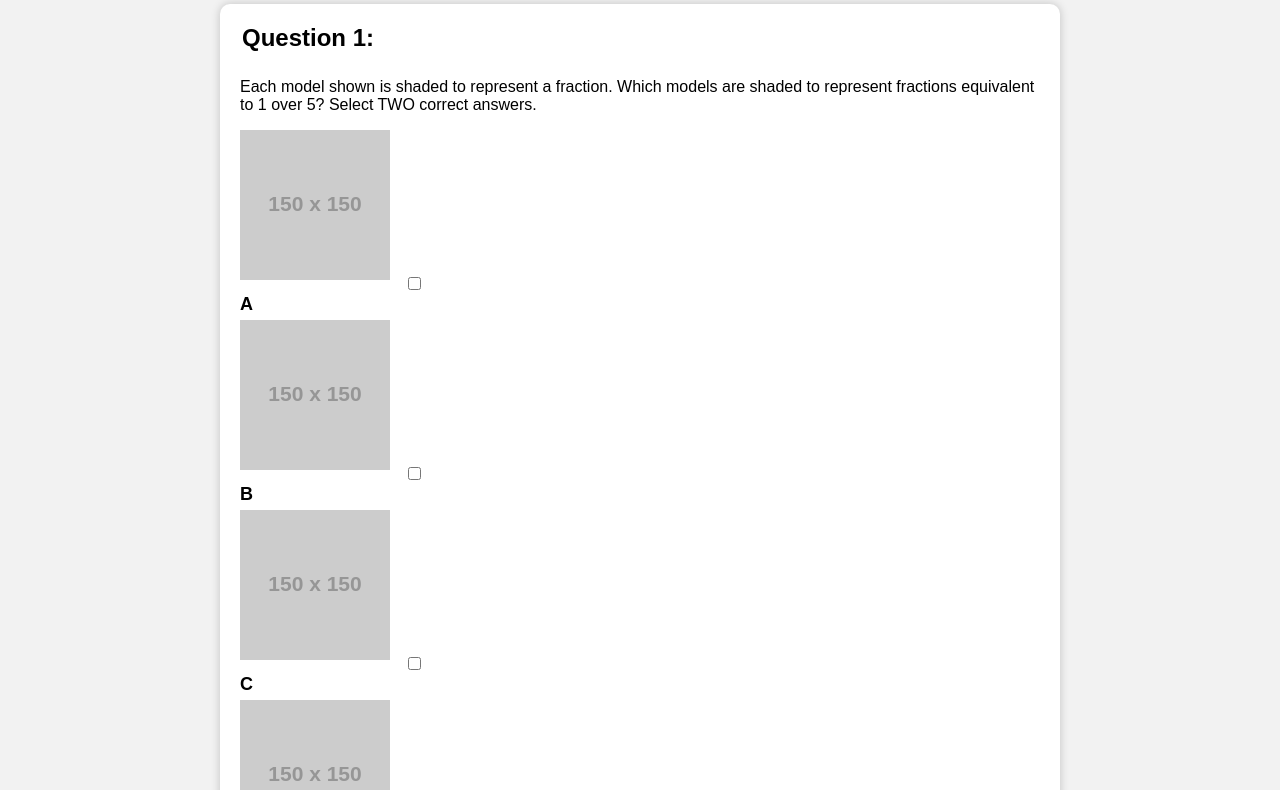
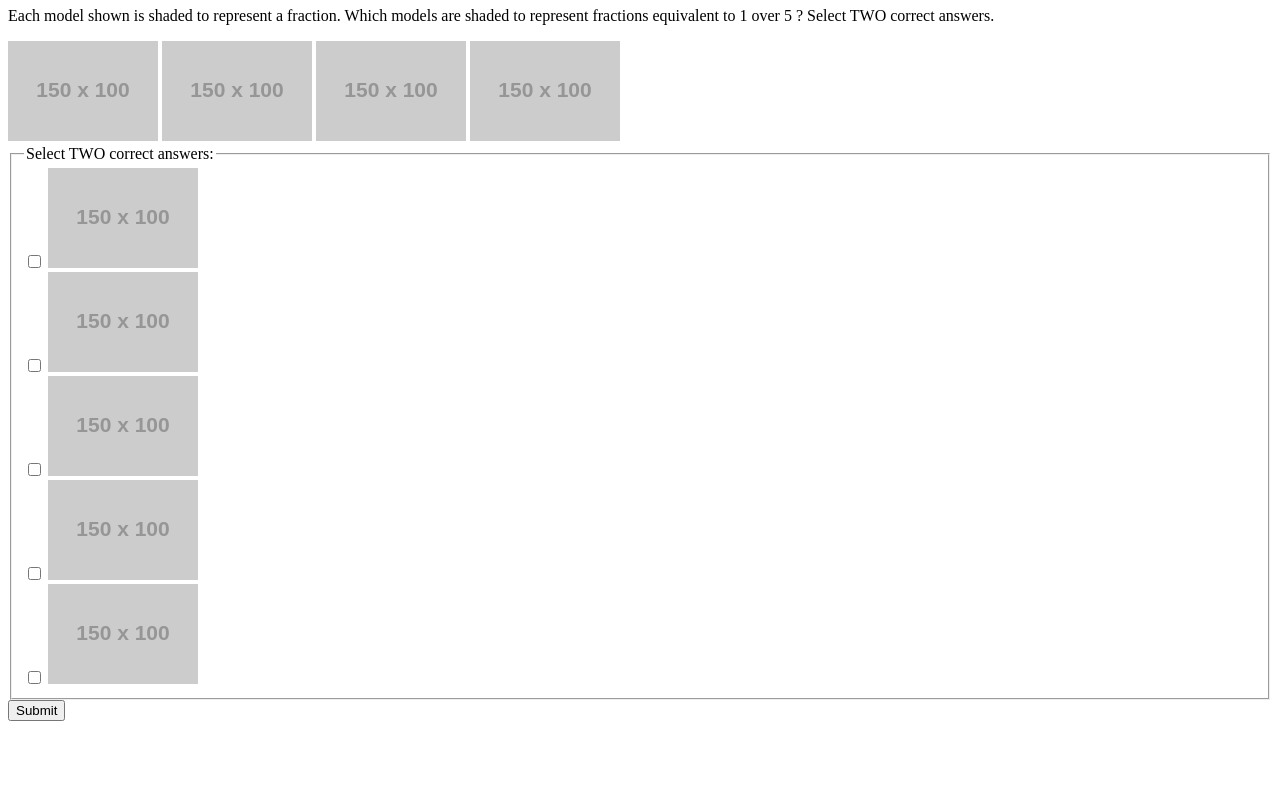
Before and after one commit to AnaTCastilloRivas/Grade3STAARMath, a plain HTML site: page index.html in a window 1280 px wide. Shown: the part 73-863 px from the top of the page. After the commit the page ends 802 px from the top, so only its background shows below. Drawn offline with Linux system fonts and the light colour scheme; placeholder pictures from the web are drawn by us.

Commit message:
Update index.html

```diff
--- a/index.html
+++ b/index.html
@@ -1,91 +1,34 @@
 <!DOCTYPE html>
 <html>
 <head>
-	<title>Math Quiz</title>
+	<title>Equivalent Fractions Quiz</title>
 	<meta charset="UTF-8">
 	<meta name="viewport" content="width=device-width, initial-scale=1.0">
-	<style>
-		body {
-			font-family: Arial, sans-serif;
-			margin: 0;
-			padding: 0;
-			background-color: #f2f2f2;
-		}
-		h1 {
-			text-align: center;
-			margin-top: 20px;
-			margin-bottom: 20px;
-		}
-		form {
-			max-width: 800px;
-			margin: 0 auto;
-			background-color: white;
-			padding: 20px;
-			border-radius: 10px;
-			box-shadow: 0 0 10px rgba(0,0,0,0.2);
-		}
-		fieldset {
-			border: none;
-			padding: 0;
-			margin: 0;
-		}
-		legend {
-			font-size: 24px;
-			font-weight: bold;
-			margin-bottom: 10px;
-		}
-		label {
-			display: block;
-			font-size: 18px;
-			font-weight: bold;
-			margin-bottom: 5px;
-		}
-		input[type="radio"] {
-			margin-right: 5px;
-		}
-		input[type="submit"] {
-			background-color: #4CAF50;
-			color: white;
-			font-size: 20px;
-			font-weight: bold;
-			border: none;
-			border-radius: 5px;
-			padding: 10px;
-			cursor: pointer;
-			margin-top: 20px;
-			margin-bottom: 20px;
-		}
-		img {
-			width: 150px;
-			height: 150px;
-			margin-right: 10px;
-			margin-bottom: 10px;
-		}
-		.correct {
-			color: green;
-			font-weight: bold;
-		}
-		.incorrect {
-			color: red;
-			font-weight: bold;
-		}
-	</style>
 </head>
 <body>
-	<h1>Math Quiz</h1>
+	<h1>Equivalent Fractions Quiz</h1>
+	<p>Each model shown is shaded to represent a fraction. Which models are shaded to represent fractions equivalent to 1 over 5 ? Select TWO correct answers.</p>
+	<div>
+		<img src="https://dummyimage.com/150x100/ffcccc/000000.png&text=1/5" alt="1/5" />
+		<img src="https://dummyimage.com/150x100/ccccff/000000.png&text=2/5" alt="2/5" />
+		<img src="https://dummyimage.com/150x100/99ff99/000000.png&text=3/5" alt="3/5" />
+		<img src="https://dummyimage.com/150x100/ffcc99/000000.png&text=4/5" alt="4/5" />
+	</div>
 	<form>
 		<fieldset>
-			<legend>Question 1:</legend>
-			<p>Each model shown is shaded to represent a fraction. Which models are shaded to represent fractions equivalent to 1 over 5? Select TWO correct answers.</p>
-			<div>
-				<img src="https://dummyimage.com/150x150/000/fff&text=1/5" alt="1/5">
-				<input type="checkbox" id="a" name="q1" value="a">
-				<label for="a">A</label>
-				<img src="https://dummyimage.com/150x150/000/fff&text=2/5" alt="2/5">
-				<input type="checkbox" id="b" name="q1" value="b">
-				<label for="b">B</label>
-				<img src="https://dummyimage.com/150x150/000/fff&text=3/5" alt="3/5">
-				<input type="checkbox" id="c" name="q1" value="c">
-				<label for="c">C</label>
-				<img src="https://dummyimage.com/150x150/000/fff&text=4/5" alt="4/5">
-				<input type="checkbox" id="d
+			<legend>Select TWO correct answers:</legend>
+			<input type="checkbox" id="option1" name="option1" value="option1">
+			<label for="option1"><img src="https://dummyimage.com/150x100/ffcccc/000000.png&text=Option+1" alt="Option 1" /></label><br>
+			<input type="checkbox" id="option2" name="option2" value="option2">
+			<label for="option2"><img src="https://dummyimage.com/150x100/ccccff/000000.png&text=Option+2" alt="Option 2" /></label><br>
+			<input type="checkbox" id="option3" name="option3" value="option3">
+			<label for="option3"><img src="https://dummyimage.com/150x100/99ff99/000000.png&text=Option+3" alt="Option 3" /></label><br>
+			<input type="checkbox" id="option4" name="option4" value="option4">
+			<label for="option4"><img src="https://dummyimage.com/150x100/ffcc99/000000.png&text=Option+4" alt="Option 4" /></label><br>
+			<input type="checkbox" id="option5" name="option5" value="option5">
+			<label for="option5"><img src="https://dummyimage.com/150x100/ffffcc/000000.png&text=Option+5" alt="Option 5" /></label><br>
+		</fieldset>
+		<input type="submit" value="Submit">
+	</form>
+</body>
+</html>
```
